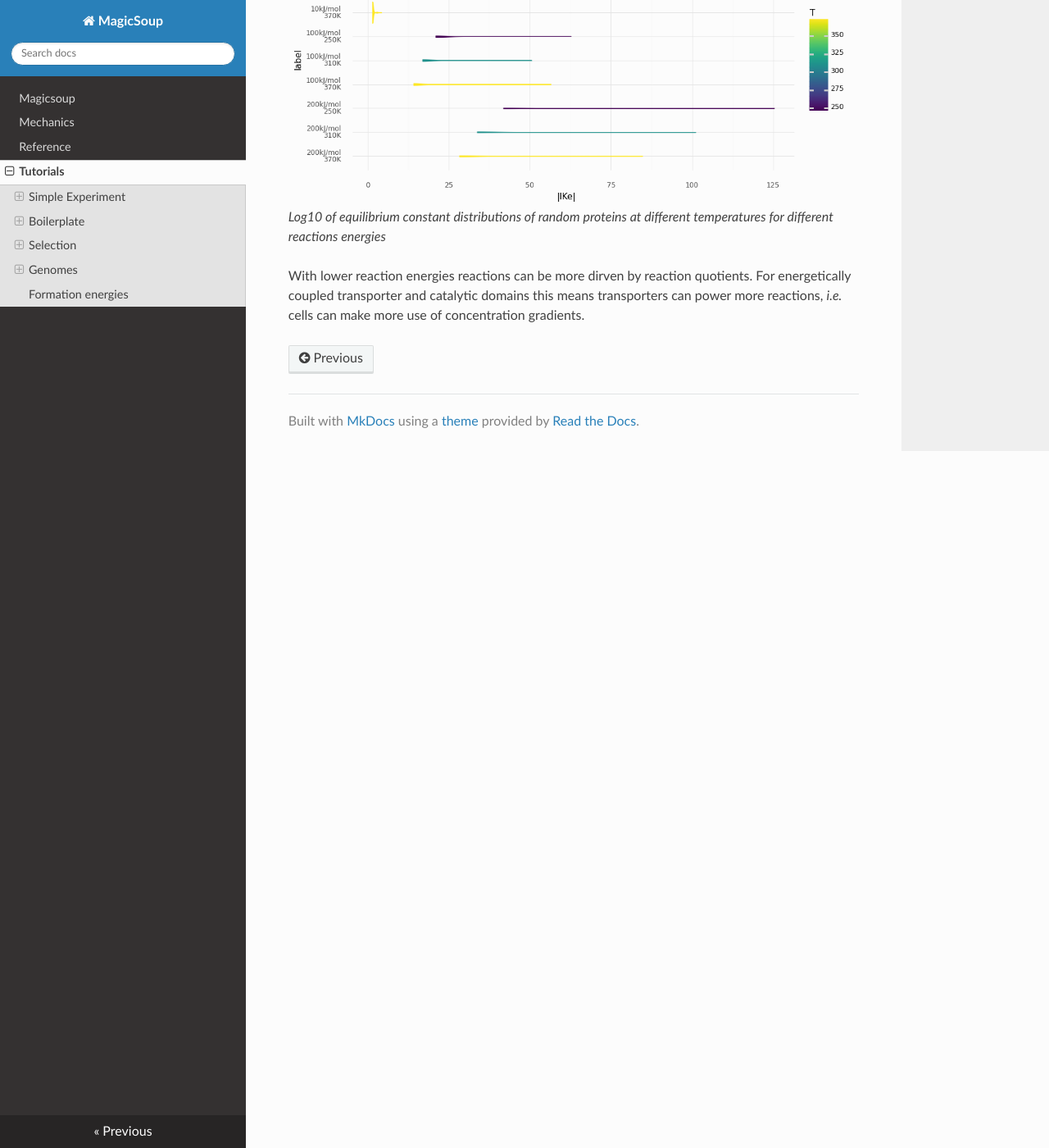
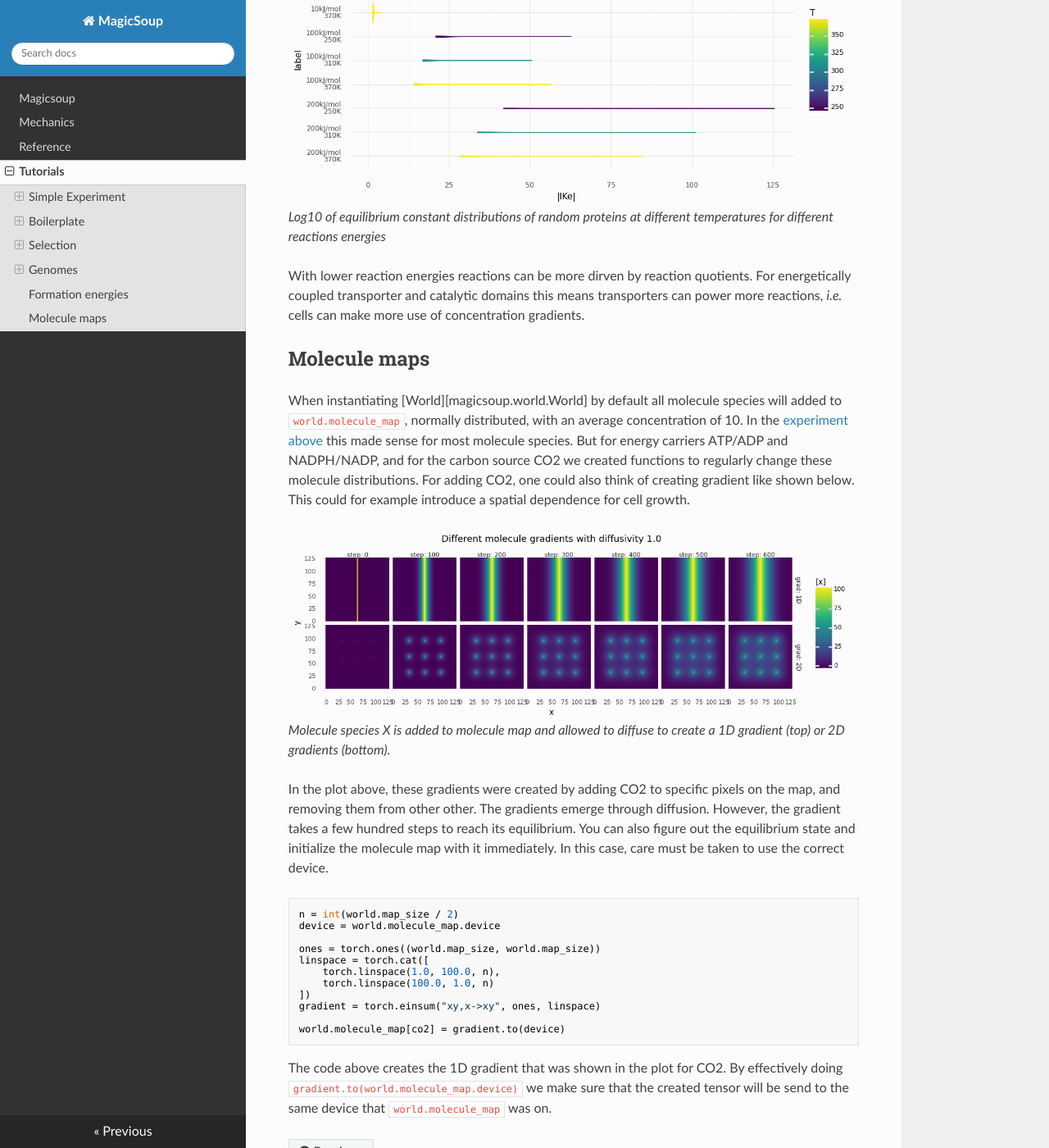
Before and after one commit to mRcSchwering/magic-soup, an MkDocs documentation site: the page built from docs/tutorials.md, in a window 1280 px wide and 1400 px high, scrolled down 16906 px. Shown: the whole window at 82% size. Built offline with MkDocs 1.6.1, drawn with Linux system fonts in a browser that asks for light colours; nearby versions of some CDN libraries; formulas are drawn with MathJax 3; some of the changed text lies outside the part shown.

Commit message:
added molecule maps tutorial

````diff
--- a/docs/tutorials.md
+++ b/docs/tutorials.md
@@ -742,7 +742,7 @@ On the other hand, it might just erase all of cells.
 
 ### Genome size
 
-In the [experiment from the beginning](#simple-experiment) cells were randomly added each round.
+In the [experiment above](#simple-experiment) cells were randomly added each round.
 They each had a random genome of 500 base pairs length.
 
 ```python
@@ -800,7 +800,7 @@ See the [Genetics reference][magicsoup.genetics.Genetics] for more details.
 
 ## Formation energies
 
-In the [experiment from the beginning](#simple-experiment) some molecule species were defined in _chemistry.py_ with formation energies.
+In the [experiment above](#simple-experiment) some molecule species were defined in _chemistry.py_ with formation energies.
 This is in principle akin to the [standard Gibbs free energy of formation](https://en.wikipedia.org/wiki/Standard_Gibbs_free_energy_of_formation).
 
 ```python
@@ -824,3 +824,39 @@ _Log10 of equilibrium constant distributions of random proteins at different tem
 With lower reaction energies reactions can be more dirven by reaction quotients.
 For energetically coupled transporter and catalytic domains this means transporters can power more reactions,
 _i.e._ cells can make more use of concentration gradients.
+
+## Molecule maps
+
+When instantiating [World][magicsoup.world.World] by default all molecule species will added to `world.molecule_map`, normally distributed,
+with an average concentration of 10.
+In the [experiment above](#simple-experiment) this made sense for most molecule species.
+But for energy carriers ATP/ADP and NADPH/NADP, and for the carbon source CO2 we created functions to regularly change these molecule distributions.
+For adding CO2, one could also think of creating gradient like shown below.
+This could for example introduce a spatial dependence for cell growth.
+
+![](img/gradients.png)
+_Molecule species X is added to molecule map and allowed to diffuse  to create a 1D gradient (top) or 2D gradients (bottom)._
+
+In the plot above, these gradients were created by adding CO2 to specific pixels on the map, and removing them from other other.
+The gradients emerge through diffusion.
+However, the gradient takes a few hundred steps to reach its equilibrium.
+You can also figure out the equilibrium state and initialize the molecule map with it immediately.
+In this case, care must be taken to use the correct device.
+
+```python
+n = int(world.map_size / 2)
+device = world.molecule_map.device
+
+ones = torch.ones((world.map_size, world.map_size))
+linspace = torch.cat([
+    torch.linspace(1.0, 100.0, n),
+    torch.linspace(100.0, 1.0, n)
+])
+gradient = torch.einsum("xy,x->xy", ones, linspace)
+
+world.molecule_map[co2] = gradient.to(device)
+```
+
+The code above creates the 1D gradient that was shown in the plot for CO2.
+By effectively doing `gradient.to(world.molecule_map.device)` we make sure that
+the created tensor will be send to the same device that `world.molecule_map` was on.
--- a/src/magicsoup/__init__.py
+++ b/src/magicsoup/__init__.py
@@ -1,4 +1,4 @@
-__version__ = "0.1.0"
+__version__ = "0.1.1"
 
 from .containers import *
 from .genetics import *
````
